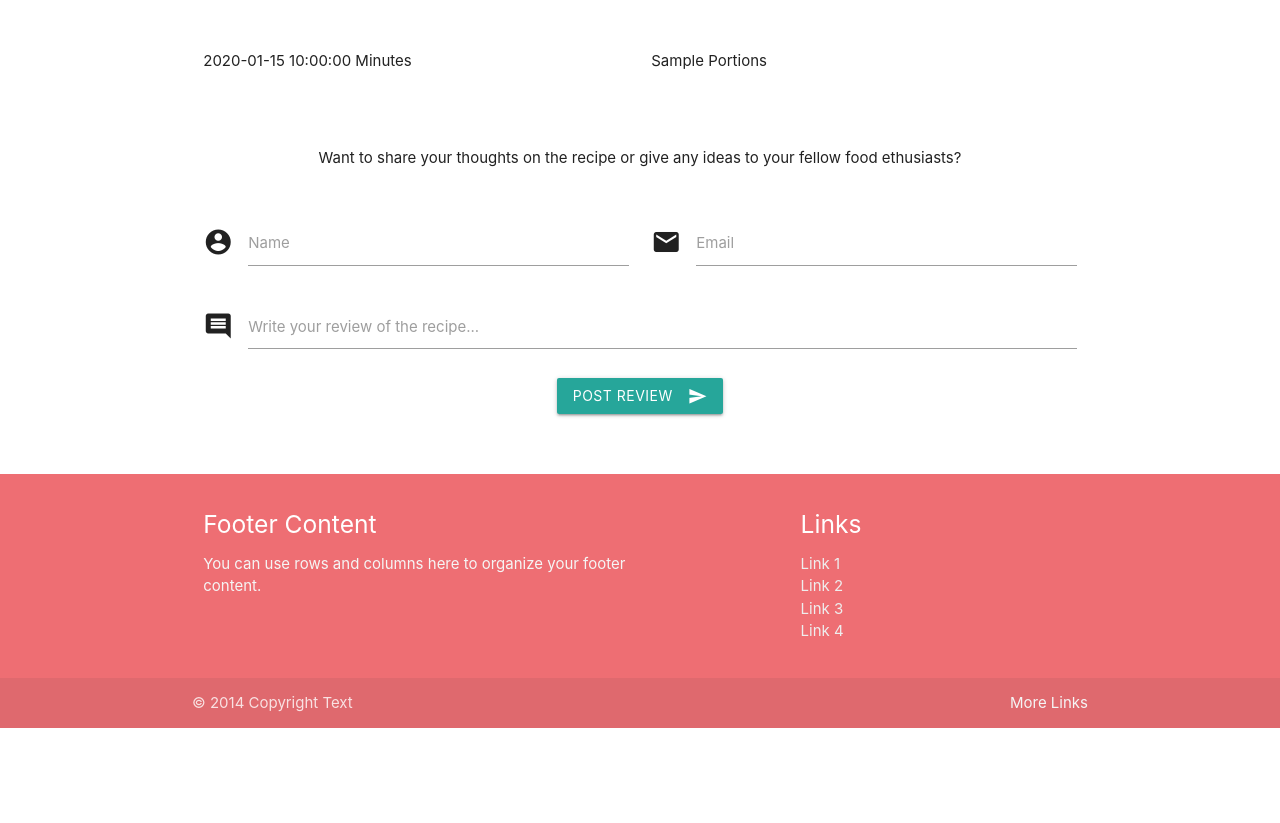
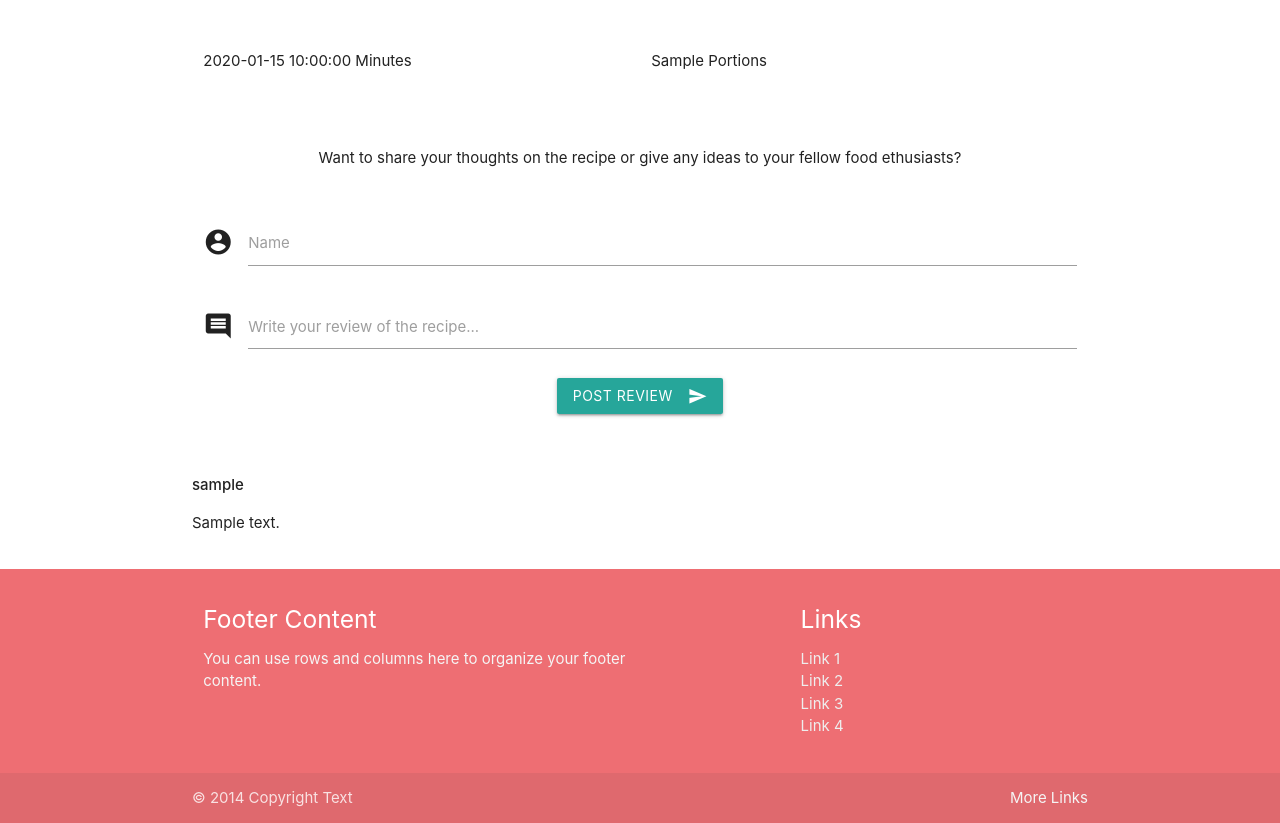
Before and after one commit to LuccaBBombo/recipe_blog, a Flask app: template templates/recipe_page.html in a window 1280 px wide. Shown: the part 518-1341 px from the top of the page. Before the commit the page ends 1246 px from the top, so only its background shows below. Run offline with Flask 2, Linux system fonts and the light colour scheme; the template is opened without the code that fills it: most values are stand-ins (such as "Sample title", 1, 10 or a date in 2020); some libraries are stand-ins or nearby versions.

Commit message:
linked the review form with the database and displayed the reviews on the recipe page

```diff
--- a/app.py
+++ b/app.py
@@ -33,17 +33,26 @@ def insert_recipe():
     return redirect(url_for('recipes'))
 
 
+@app.route('/insert_review', methods=['POST'])
+def insert_review():
+    reviews = mongo.db.reviews
+    reviews.insert_one(request.form.to_dict())
+    return redirect(url_for('recipes'))
+
+
 @app.route('/show_recipe/<recipe_id>')
 def show_recipe(recipe_id):
     # find the recipe with the id
     recipe = mongo.db.recipes.find_one({"_id": ObjectId(recipe_id)})
     # get the ingredients from it and split the string into a list
     recipe_ing = recipe['recipe_ingredients'].split('/')
+    # get the cooking method from it and split the string into a list
     recipe_cook = recipe['recipe_prepare_method'].split('/')
     the_recipe = mongo.db.recipes.find_one({"_id": ObjectId(recipe_id)})
     return render_template("recipe_page.html", recipe=the_recipe,
                            recipe_ingredients=recipe_ing,
-                           recipe_method=recipe_cook)
+                           recipe_method=recipe_cook,
+                           reviews=mongo.db.reviews.find())
 
 
 if __name__ == '__main__':
--- a/templates/recipe_page.html
+++ b/templates/recipe_page.html
@@ -38,21 +38,16 @@
     <p>Want to share your thoughts on the recipe or give any ideas to your fellow food ethusiasts?</p>
 </div>
 <div class="row">
-    <form class="col s12">
+    <form action="{{url_for('insert_review')}}" method="POST" class="col s12">
         <div class="row">
-            <div class="input-field col s6">
+            <div class="input-field col s12">
                 <i class="material-icons prefix">account_circle</i>
-                <input id="icon_prefix" type="text" class="validate">
+                <input id="user_name" name="user_name" type="text" class="validate">
                 <label for="icon_prefix">Name</label>
-            </div>
-            <div class="input-field col s6">
-                <i class="material-icons prefix">email</i>
-                <input id="email" type="email" class="validate">
-                <label for="email">Email</label>
             </div>
             <div class="input-field col s12">
                 <i class="material-icons prefix">comment</i>
-                <textarea id="textarea1" class="materialize-textarea"></textarea>
+                <textarea id="user_review" name="user_review" class="materialize-textarea"></textarea>
                 <label for="textarea1">Write your review of the recipe...</label>
             </div>
             <div class="row center">
@@ -63,4 +58,10 @@
         </div>
     </form>
 </div>
+<div class="row">
+    {% for review in reviews %}
+        <p> <strong>{{ review.user_name }}</strong></p>
+        <p> {{ review.user_review }}</p>
+    {% endfor %}
+</div>
 {% endblock %}
```
